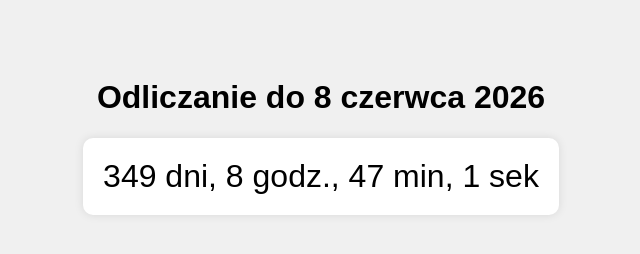
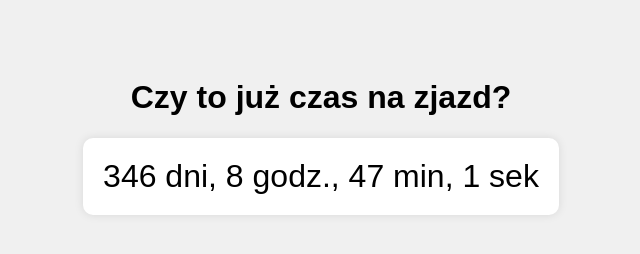
Before and after one commit to pleszczu/czy-to-juz-zjazd, a plain HTML site: page index.html in a window 1280 px wide. Shown: the whole page, without its empty margins (319-959 px from the left). Drawn offline with Linux system fonts and the light colour scheme.

Commit message:
Update index.html

```diff
--- a/index.html
+++ b/index.html
@@ -2,7 +2,7 @@
 <html lang="pl">
 <head>
   <meta charset="UTF-8">
-  <title>Odliczanie do 8 czerwca 2026</title>
+  <title>Czy to już czas?</title>
   <style>
     body {
       font-family: Arial, sans-serif;
@@ -22,19 +22,19 @@
 </head>
 <body>
 
-  <h1>Odliczanie do 8 czerwca 2026</h1>
+  <h1>Czy to już czas na zjazd?</h1>
   <div id="countdown">Ładowanie...</div>
 
   <script>
     const countdownElement = document.getElementById('countdown');
-    const targetDate = new Date('2026-06-08T00:00:00');
+    const targetDate = new Date('2026-06-05T00:00:00');
 
     function updateCountdown() {
       const now = new Date();
       const diff = targetDate - now;
 
       if (diff <= 0) {
-        countdownElement.innerText = "Nadszedł 8 czerwca 2026!";
+        countdownElement.innerText = "Nadszedł 5 czerwca 2026!";
         clearInterval(intervalId);
         return;
       }
@@ -51,7 +51,7 @@
     updateCountdown();
 
     // Aktualizacja co sekundę
-    const intervalId = setInterval(updateCountdown, 1000);
+    const intervalId = setInterval(updateCountdown, 5000);
   </script>
 
 </body>
```
